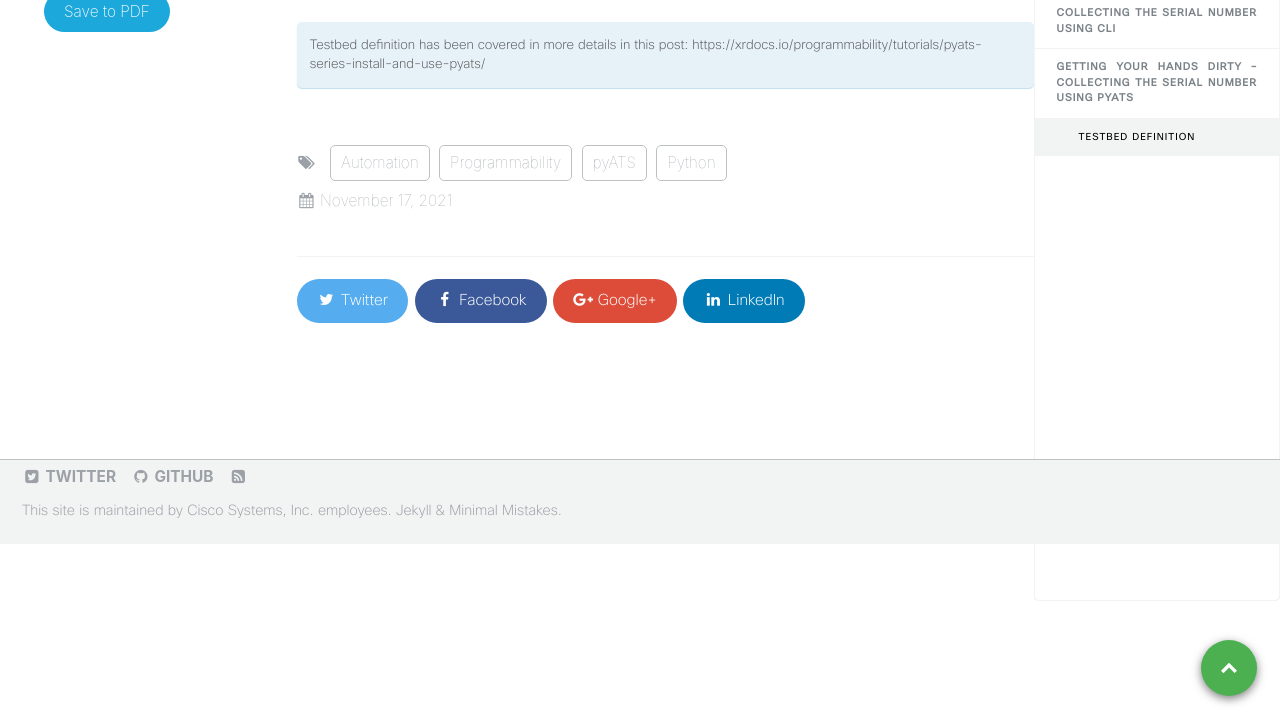
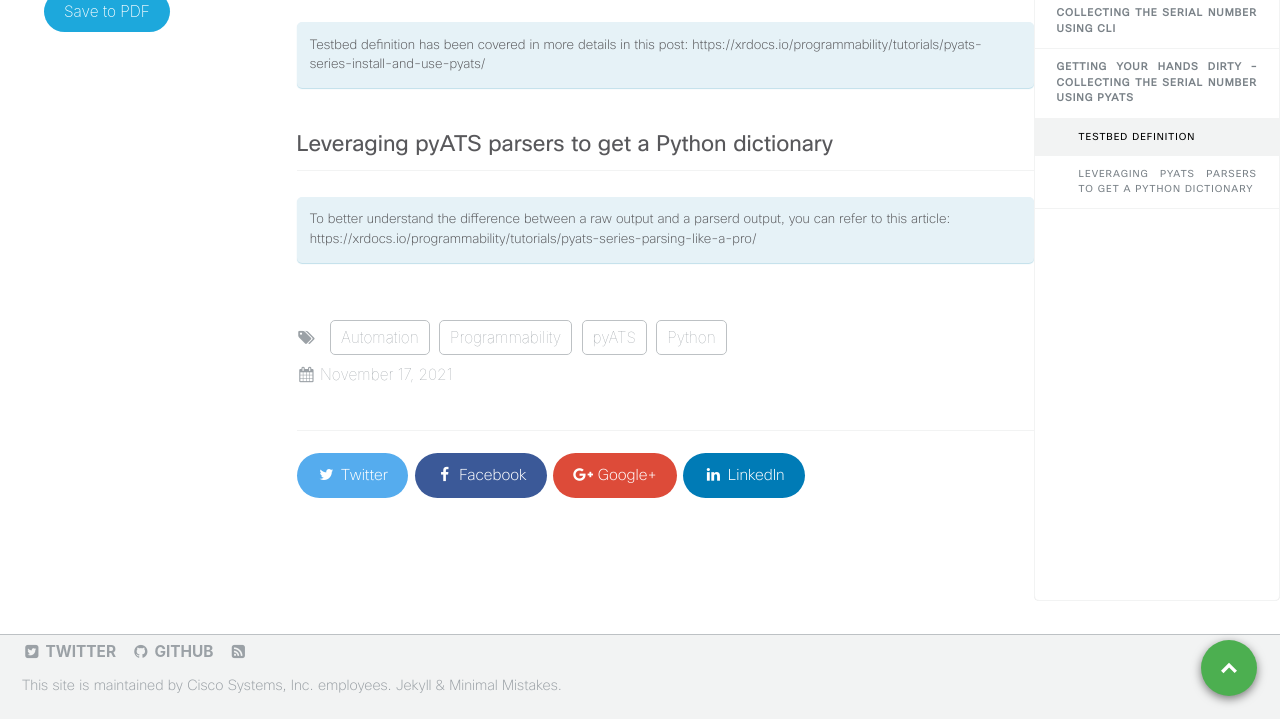
Before and after one commit to xrdocs/programmability, a Jekyll site: the page built from _tutorials/how-to-get-a-serial-number-pyats.md, in a window 1280 px wide and 900 px high, scrolled down 2516 px, cut to the strip 181-900 px from the top of the window. Built offline with Jekyll 4.4.1, drawn with Linux system fonts in a browser that asks for light colours; comment, search, counter and statistics services are not loaded.

Commit message:
parsed output vs raw output

```diff
--- a/_tutorials/how-to-get-a-serial-number-pyats.md
+++ b/_tutorials/how-to-get-a-serial-number-pyats.md
@@ -76,3 +76,9 @@ In a nutshell, we need to specify how to connect to our device:
 
 Testbed definition has been covered in more details in this post: https://xrdocs.io/programmability/tutorials/pyats-series-install-and-use-pyats/
 {: .notice--info}
+
+## Leveraging pyATS parsers to get a Python dictionary
+
+To better understand the difference between a raw output and a parserd output, you can refer to this article:
+https://xrdocs.io/programmability/tutorials/pyats-series-parsing-like-a-pro/
+{: .notice--info}
```
